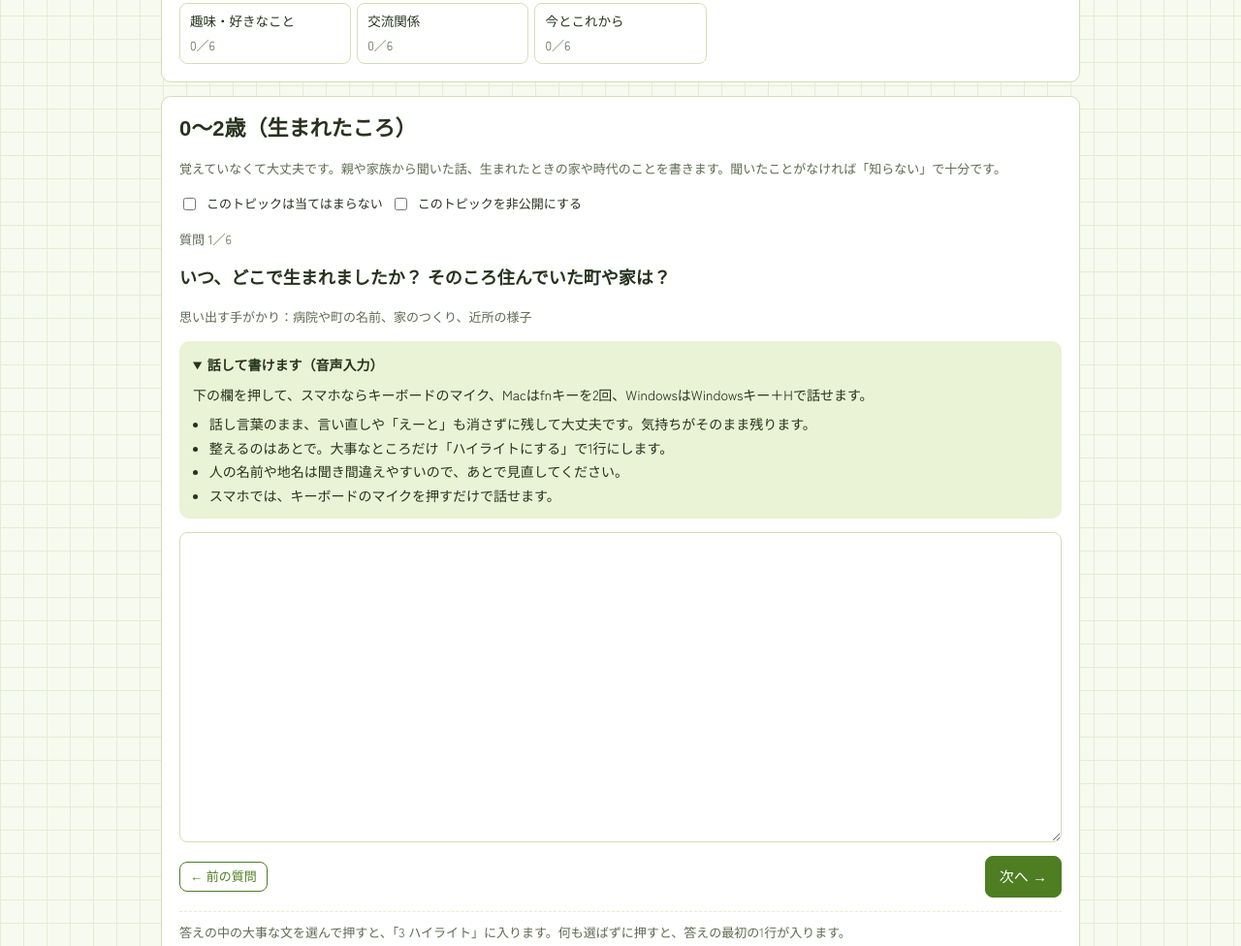
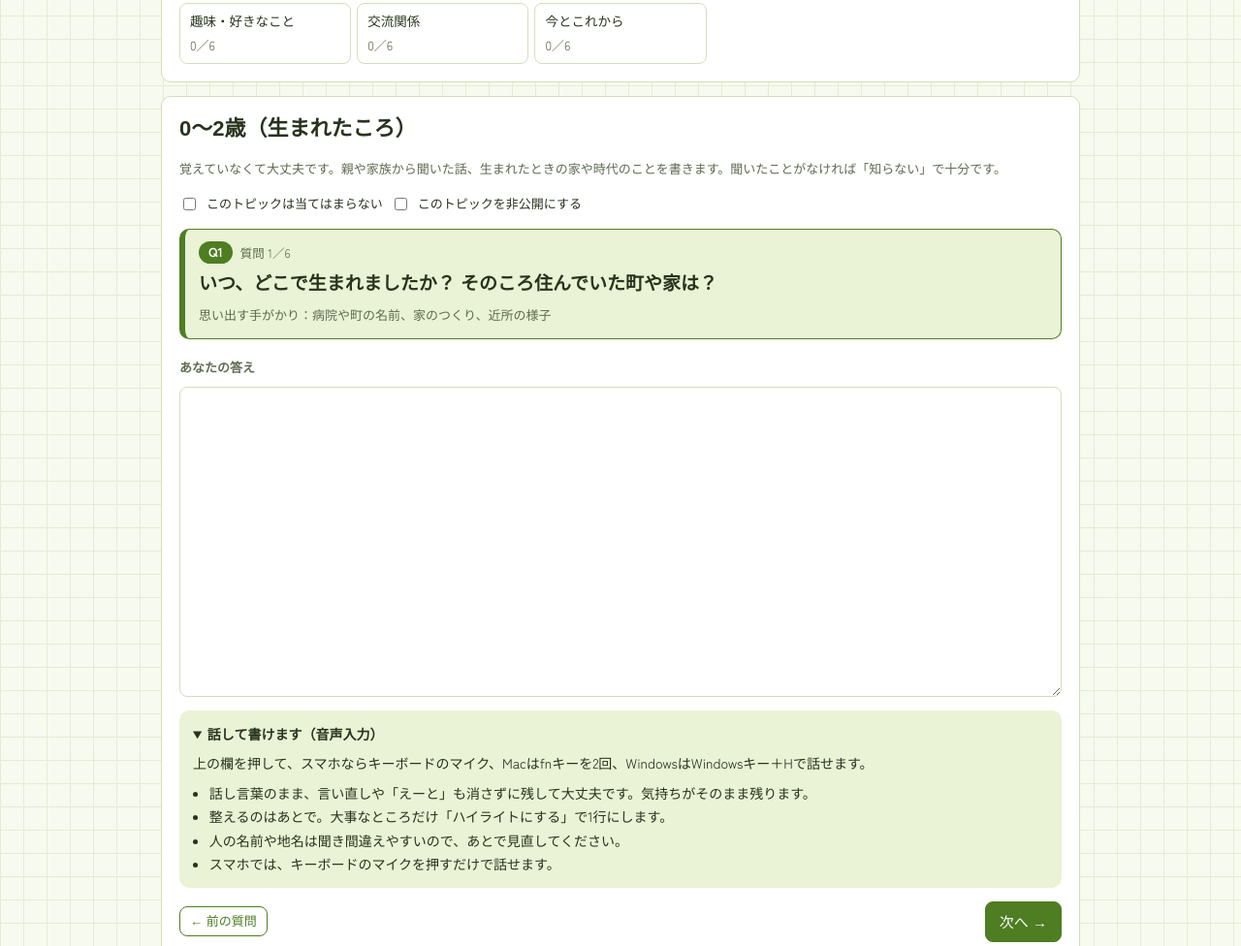
Before and after one commit to Lino-Well-being/harmony-web-design, a plain HTML site: page jibunshi-note-tac2026/index.html in a window 1280 px wide. Shown: the part 1112-2088 px from the top of the page at 97% size. Drawn offline with Linux system fonts and the light colour scheme; a web font is replaced by a local one.

Commit message:
自分史ノート（ベータ）：質問を枠で目立たせ、答え欄に見出し、音声入力の案内を答え欄の下へ
Co-Authored-By: Claude Opus 5.5 <noreply@anthropic.com>

```diff
--- a/jibunshi-note-tac2026/index.html
+++ b/jibunshi-note-tac2026/index.html
@@ -137,7 +137,12 @@ input[type=number]{width:96px}
 .topic{display:flex;flex-direction:column;align-items:flex-start;gap:2px;text-align:left;border:1px solid var(--line);background:var(--sheet);border-radius:8px;padding:6px 10px;font-size:13.5px;color:var(--ink)}
 .topic[aria-pressed=true]{border-color:var(--pen);box-shadow:inset 0 0 0 1px var(--pen)}
 .small.ok{color:var(--ok)}
-.qtext{font-size:18px;line-height:1.6}
+.qcard{background:var(--pen-soft);border:1px solid var(--pen);border-left:6px solid var(--pen);border-radius:var(--r);padding:12px 14px;display:flex;flex-direction:column;gap:6px}
+.qno{display:flex;align-items:center;gap:8px;font-size:12.5px;color:var(--muted);margin:0}
+.qno b{background:var(--pen);color:var(--sheet);border-radius:999px;padding:0 10px;font-size:13px;font-family:var(--f-body)}
+.qtext{font-size:19px;line-height:1.6}
+.qcard .hint{font-size:13px;color:var(--muted);margin:0}
+.ans-label{font-size:13px;font-weight:600;color:var(--muted);margin:4px 0 -6px}
 .hl-box{border-top:1px dashed var(--grid);padding-top:10px}
 .imp summary{cursor:pointer}
 .imp-steps{margin:8px 0;padding-left:1.4em}
@@ -579,14 +584,16 @@ function vAsk(){
     box.append(sec);return box;
   }
   const qi=cur.q,[qt,qh]=T.qs[qi];
-  sec.append(h("p",{class:"small muted",text:`質問 ${qi+1}／${T.qs.length}`}));
-  sec.append(h("h3",{class:"qtext",text:qt}));
-  if(qh)sec.append(h("p",{class:"small muted",text:"思い出す手がかり："+qh}));
-  sec.append(voiceGuide());
+  sec.append(h("div",{class:"qcard"},
+    h("p",{class:"qno"},h("b",{text:"Q"+(qi+1)}),`質問 ${qi+1}／${T.qs.length}`),
+    h("h3",{class:"qtext",text:qt}),
+    qh?h("p",{class:"hint",text:"思い出す手がかり："+qh}):null));
   const key=qaKey(T.k,qi);
+  sec.append(h("label",{class:"ans-label",for:"qa-ans",text:"あなたの答え"}));
   const ta=h("textarea",{id:"qa-ans",class:"big",rows:"8",value:S.qa.a[key]||"","aria-label":qt});
   ta.addEventListener("input",()=>{if(ta.value)S.qa.a[key]=ta.value;else delete S.qa.a[key];save();});
   sec.append(ta);
+  sec.append(voiceGuide("上"));
   const last=qi>=T.qs.length-1;
   sec.append(h("div",{class:"row",style:"justify-content:space-between"},
     h("button",{class:"btn ghost sm",type:"button",disabled:qi<=0,onclick:()=>go2(T.k,qi-1)},"← 前の質問"),
@@ -865,7 +872,7 @@ function gapBox(){
   return box;
 }
 
-function voiceGuide(){
+function voiceGuide(pos){
   const ua=navigator.userAgent||"";
   const dev=/iPhone|iPad|iPod/.test(ua)?"ios":/Android/.test(ua)?"android":/Mac/.test(ua)?"mac":/Windows/.test(ua)?"win":"other";
   const ways={
@@ -877,7 +884,7 @@ function voiceGuide(){
   };
   return h("details",{class:"tip voice",open:S.voiceOpen!==false?true:null,ontoggle:function(){S.voiceOpen=this.open;save();}},
     h("summary",null,h("strong",{text:"話して書けます（音声入力）"})),
-    h("p",{style:"margin-top:6px",text:"下の欄を押して、"+ways[dev]}),
+    h("p",{style:"margin-top:6px",text:(pos||"下")+"の欄を押して、"+ways[dev]}),
     h("ul",null,
       h("li",{text:"話し言葉のまま、言い直しや「えーと」も消さずに残して大丈夫です。気持ちがそのまま残ります。"}),
       h("li",{text:"整えるのはあとで。大事なところだけ「ハイライトにする」で1行にします。"}),
```
